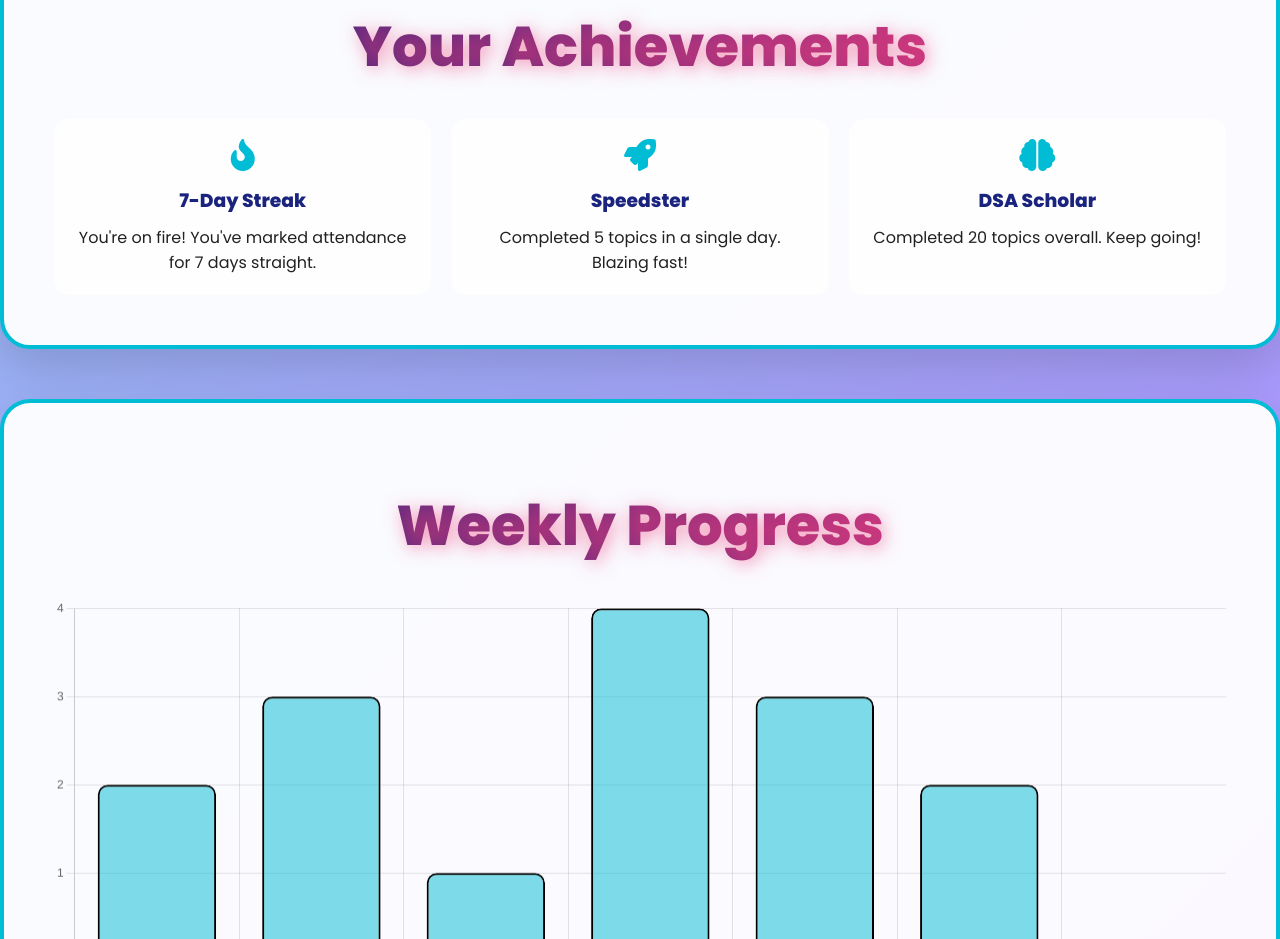
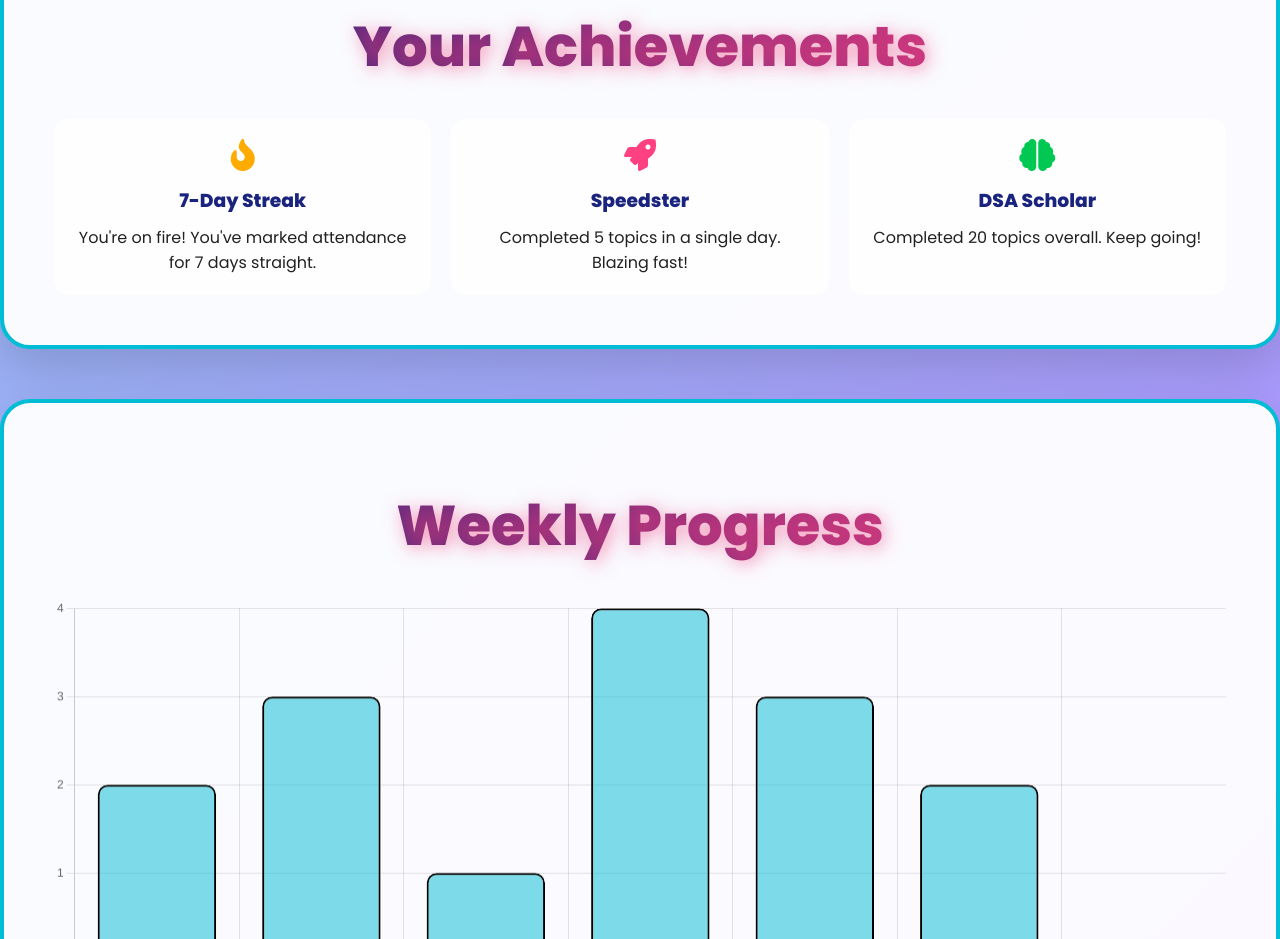
Before and after one commit to devillikevd/Attendance-Sheet, a plain HTML site: page dashboard.html in a window 1280 px wide. Shown: the part 2300-3239 px from the top of the page. Drawn offline with nearby package versions, Linux system fonts and the light colour scheme; a script that the page names is missing.

Commit message:
Update styles.css

```diff
--- a/styles.css
+++ b/styles.css
@@ -976,3 +976,8 @@ td:hover .tooltip {
         padding: 0 20px;
     }
 }
+
+/* Badges inside .features already styled. Customize icons if needed */
+#badge1 i { color: var(--warning); }
+#badge2 i { color: var(--accent); }
+#badge3 i { color: var(--success); }
```
